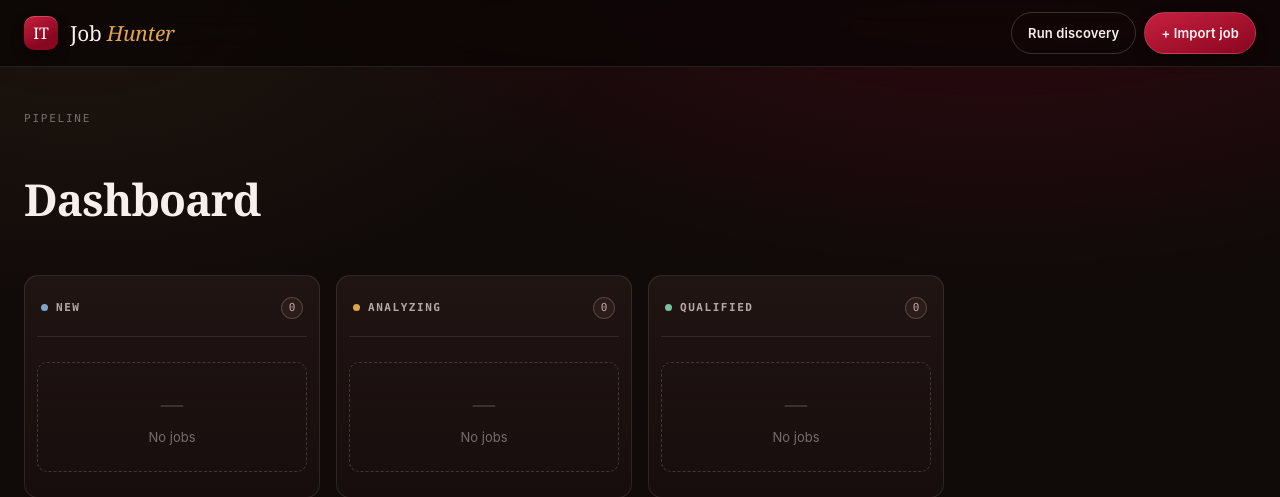
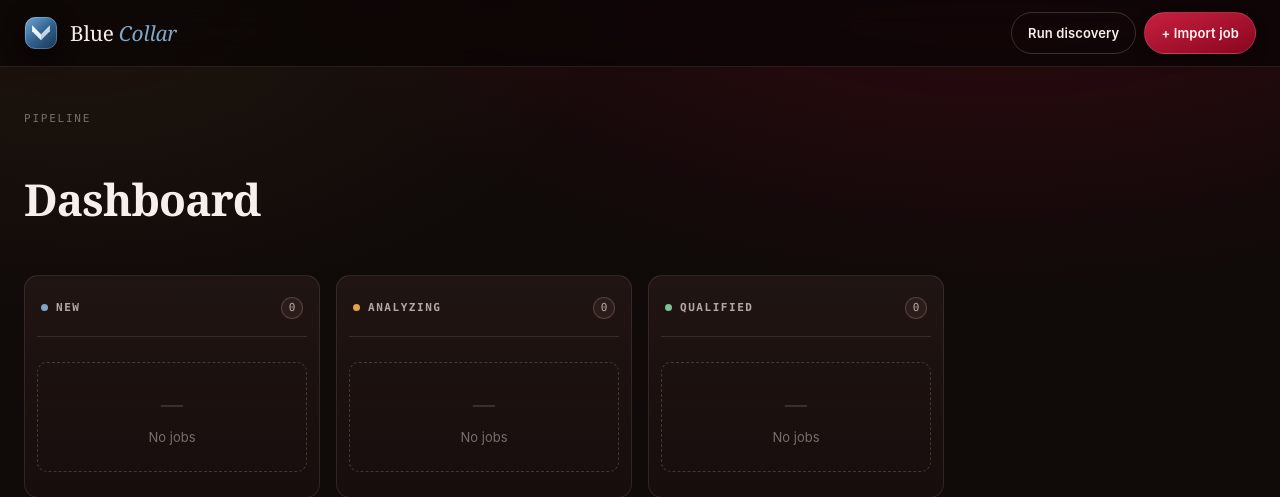
Before and after one commit to tsuu76/blue-collar, a Flask app: page / in a window 1280 px wide. Shown: the top 497 px of the page. Run offline with Flask 3, Linux system fonts and the light colour scheme; data that the repository does not hold is empty.

Commit message:
Rebrand to Blue Collar + apply new UI design system
Replaces the hand-written dark-maroon stylesheet with the full design
system, and renames the app's user-facing wordmark to "Blue Collar".

Visual layer only — no routes, data access, pipeline, filtering or
database behaviour is touched, and every existing button/link/form is
preserved on all three screens.

- style.css: design system verbatim, plus a clearly-delimited
  project-specific section for the few things it doesn't cover (the
  .hint class, the CardSwap column span, and the brand overrides).
- templates: rewritten onto the design system's class vocabulary.
  Status values map onto its data-status slugs; fit scores map onto its
  high/mid/low score tiers (>=75 / >=50 / below).
- base.html: .page and .shell now NEST rather than sharing an element —
  both set `padding` and .page wins the cascade, which was killing the
  horizontal gutters and pushing content to the viewport edge.
- logo.svg: new mark — a stylized collar chevron on a blue badge,
  self-contained so it doubles as the favicon. Blue is the one cool
  accent against the crimson UI, which earns the name.
- Fonts are deliberately NOT loaded from the Google Fonts CDN; this
  dashboard is offline/local-only by design, so the stack falls back to
  system serif/sans/mono.

Co-Authored-By: Claude Opus 5 <noreply@anthropic.com>

```diff
--- a/src/dashboard/static/style.css
+++ b/src/dashboard/static/style.css
@@ -540,6 +540,33 @@ button{ font:inherit; color:inherit; }
    — the design system didn't define an equivalent of the old .hint class. */
 .hint{ font-size:var(--fs-sm); color:var(--text-faint); margin:2px 0 0; }
 
+/* --- Blue Collar brand -----------------------------------------------
+   .brand__mark in the design system is a crimson gradient tile with a
+   text monogram inside it. The mark is now a real SVG badge (static/
+   logo.svg) that carries its own gradient, border highlight and shape,
+   so the tile styling underneath it is cleared out — otherwise the
+   crimson square would show through behind the blue badge's rounded
+   corners. Size/flex behaviour is kept identical. */
+.brand__mark{
+  background:none;
+  box-shadow:none;
+  border-radius:0;
+  width:34px; height:34px;
+  filter: drop-shadow(0 4px 10px rgba(0,0,0,.55));
+}
+/* The italic half of the wordmark picks up the mark's blue rather than
+   the design system's default ember, so the logo and the name read as
+   one object instead of two accents fighting. */
+.brand__name em{ color:var(--steel); }
+
+/* Below ~430px the two topbar buttons squeeze the wordmark until it
+   ellipsises to "Blue …", which looks broken. Drop the text and let the
+   badge alone carry the brand at that width — the mark is designed to
+   stand on its own. */
+@media (max-width:430px){
+  .brand__name{ display:none; }
+}
+
 /* The READY_TO_APPLY column hosts the CardSwap widget (see .swap-slot
    above). CardSwap's real pixel-based slot math (cardDistance/verticalDistance,
    see frontend/cardswap/src/main.jsx) needs ~330px of width to render
--- a/src/dashboard/templates/base.html
+++ b/src/dashboard/templates/base.html
@@ -3,7 +3,8 @@
 <head>
 <meta charset="utf-8">
 <meta name="viewport" content="width=device-width, initial-scale=1">
-<title>{% block title %}IT Job Hunter{% endblock %}</title>
+<title>{% block title %}Blue Collar{% endblock %}</title>
+<link rel="icon" type="image/svg+xml" href="{{ url_for('static', filename='logo.svg') }}">
 <link rel="stylesheet" href="{{ url_for('static', filename='style.css') }}">
 {% block head %}{% endblock %}
 </head>
@@ -11,8 +12,8 @@
 <header class="topbar">
   <div class="topbar__inner">
     <a class="brand" href="{{ url_for('index') }}">
-      <span class="brand__mark" aria-hidden="true">IT</span>
-      <span class="brand__name">Job <em>Hunter</em></span>
+      <img class="brand__mark" src="{{ url_for('static', filename='logo.svg') }}" alt="" width="34" height="34">
+      <span class="brand__name">Blue <em>Collar</em></span>
     </a>
     <div class="topbar__actions">
       <form method="post" action="{{ url_for('discover_now') }}">
--- a/src/dashboard/templates/dashboard.html
+++ b/src/dashboard/templates/dashboard.html
@@ -1,5 +1,5 @@
 {% extends "base.html" %}
-{% block title %}Dashboard — IT Job Hunter{% endblock %}
+{% block title %}Dashboard — Blue Collar{% endblock %}
 {% block content %}
 
 {#- Maps this app's real JobStatus values onto the design system's
--- a/src/dashboard/templates/import.html
+++ b/src/dashboard/templates/import.html
@@ -1,5 +1,5 @@
 {% extends "base.html" %}
-{% block title %}Import job — IT Job Hunter{% endblock %}
+{% block title %}Import job — Blue Collar{% endblock %}
 {% block content %}
 
 <div class="pagehead">
--- a/src/dashboard/templates/job_detail.html
+++ b/src/dashboard/templates/job_detail.html
@@ -1,5 +1,5 @@
 {% extends "base.html" %}
-{% block title %}{{ job.title }} — IT Job Hunter{% endblock %}
+{% block title %}{{ job.title }} — Blue Collar{% endblock %}
 {% block content %}
 
 <div class="pagehead">
```
Also changed, not shown: src/dashboard/static/company-fallback.svg, src/dashboard/static/logo.svg (added).
